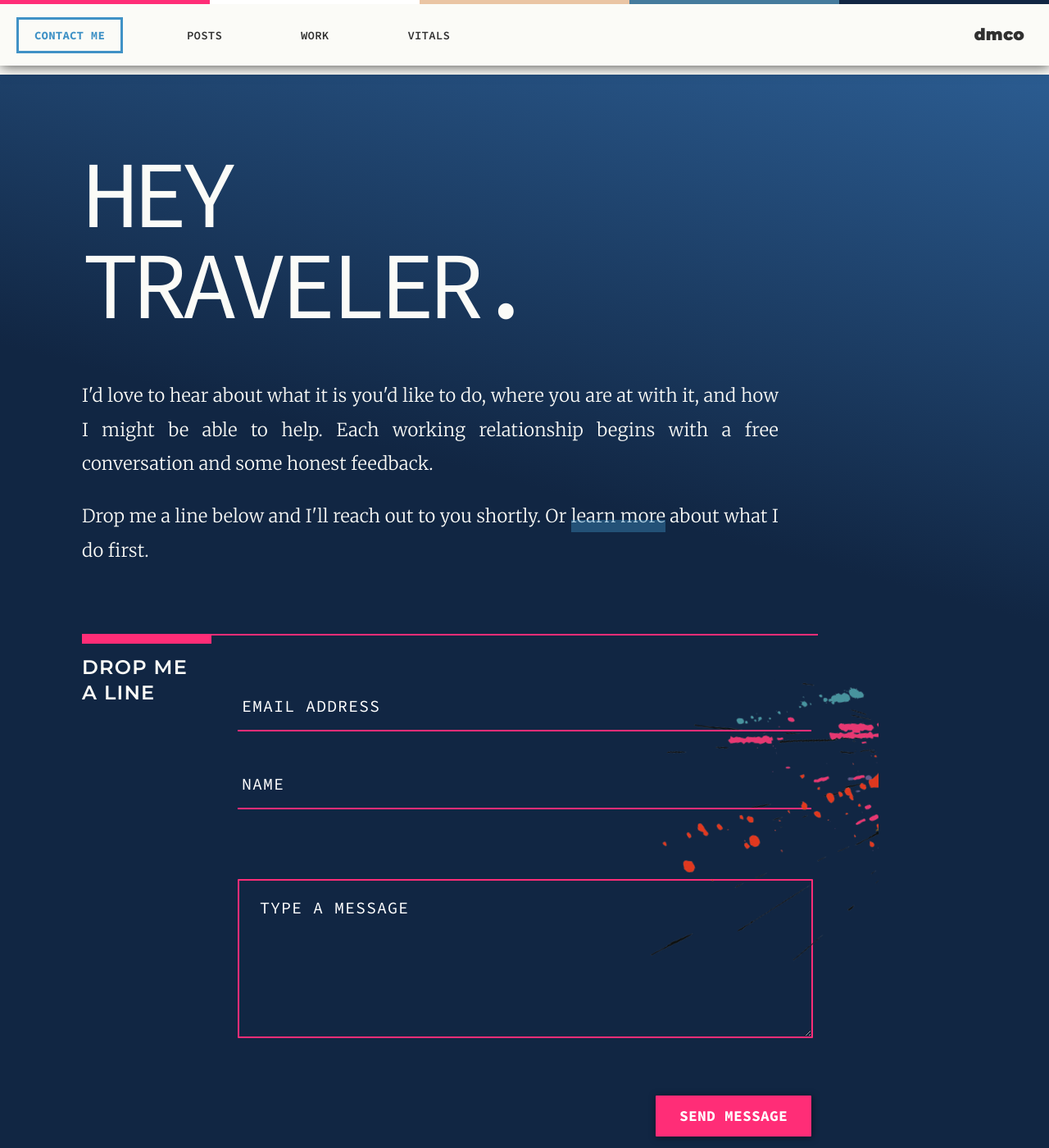
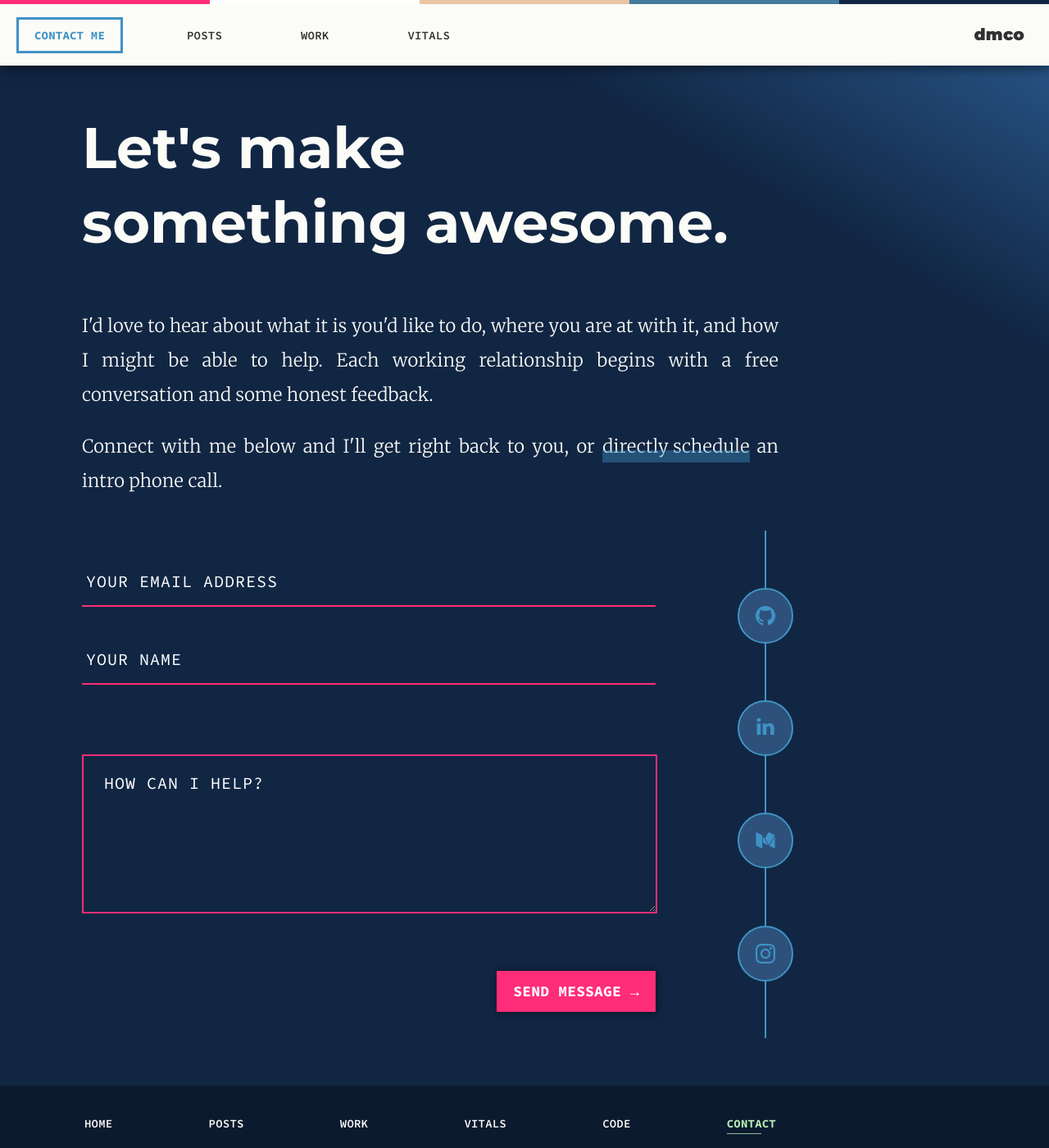
Before and after one commit to middletond/dmco, a Jekyll site: the page built from contact.html, in a window 1280 px wide and 1400 px high. Shown: the whole window at 82% size. Built offline with Jekyll 4.4.1, drawn with Linux system fonts in a browser that asks for light colours; some of the changed text lies outside the part shown.

Commit message:
Refined contact page

```diff
--- a/_includes/footer.html
+++ b/_includes/footer.html
@@ -1,5 +1,4 @@
 <footer class="dark-section" id="{{ page.nav }}Footer">
-	{% unless page.nofooter %}
 
 		{% include palette_bar.html %}
 
@@ -8,17 +7,22 @@
 			<div class="grid footer-actions">
 
 				<div class="hello-form grid-item">
+
+					{% if page.nav == 'contact' %}
+					<!-- <h3>Start a conversation.</h3> -->
+					{% else %}
 					<h3>Hi. Have an idea, <span class="mobile-break tablet"></span> project, or problem? <br />I love those things. Let me help.</h3>
+					{% endif %}
 
 					<form name="hello" class="hello" action="." method="get">
 						<div class="field text">
-							<input type="email" name="email" id="email_field" placeholder="Email Address" />
+							<input type="email" name="email" id="email_field" placeholder="Your Email Address" />
 						</div>
 						<div class="field text">
-							<input type="text" name="name" id="name_field" placeholder="Name" />
+							<input type="text" name="name" id="name_field" placeholder="Your Name" />
 						</div>
 						<div class="field textarea">
-							<textarea name="message" id="message_field" placeholder="Type a message"></textarea>
+							<textarea name="message" id="message_field" placeholder="How can I help?"></textarea>
 						</div>
 						<div class="button-block right">
 							<input class="button" type="submit" value="Send Message &rarr;" />
@@ -49,13 +53,11 @@
 					<li><a href="/work/" class="nav-item {% if page.nav == 'work' %}selected{% endif %}">Work</a></li>
 					<li><a href="/vitals/" class="nav-item {% if page.nav == 'vitals' %}selected{% endif %}">Vitals</a></li>
 					<li><a href="https://github.com/middletond?tab=repositories" target="_blank" class="nav-item">Code</a></li>
-					<li><a href="/contact/" class="nav-item">Contact</a></li>
+					<li><a href="/contact/" class="nav-item {% if page.nav == 'contact' %}selected{% endif %}">Contact</a></li>
 				</ul>
 			</nav>
 
 		</div>
 
-	{% endunless %}
-
 	<!-- credits here -->
 </footer>
--- a/_sass/_layout.scss
+++ b/_sass/_layout.scss
@@ -14,7 +14,7 @@
 	overflow: hidden;
 	position: relative;
 	z-index: 0;
-	min-height: 600px;
+	min-height: 500px;
 	&.no-footer {
 		margin-bottom: 0px;
 		.content {
--- a/_sass/_pages.scss
+++ b/_sass/_pages.scss
@@ -1,17 +1,29 @@
 // INDIVIDUAL PAGE STYLE ADJUSTMENTS
 
-#helloPage {
+#contactPage {
 	.dark-section {
-		padding-top: 20px;
+		// padding-top: 20px;
 		background: $navy;
 		background: linear-gradient(30deg, $navy 0%, $navy 70%, $darkblue 100%);
 	}
 	h1 {
-		color: $cream;
-	}
-	.social {
-		margin-top: 60px;
-		margin-bottom: 100px;
+			color: $cream;
+			font-family: "Montserrat", "Source Code Pro", sans-serif;
+			font-size: 70px;
+			font-weight: 700;
+			letter-spacing: -0em;
+			line-height: 1.3em;
+			text-transform: none;
+			text-align: left;
+			@include below($break-large) { font-size: 60px;}
+			// @include below($break-mobile-nav) { font-size: 35px;}
+			@include below($break-medium) { font-size: 54px; }
+			@include below($break-small) {
+				font-size: 50px;
+				margin-top: 40px;
+				margin-bottom: 50px;
+			}
+			@include below($break-tiny) {font-size: 45px;}
 	}
 	.lantern {
 		margin: 0px;
@@ -50,76 +62,32 @@
 			width: 140px;
 		}
 	}
-	.paint-spatter {
-		top: -92px;
-		right: -220px;
-		z-index: -1;
-		@include below($break-headers) { display: none; }
-	}
-	h3 { // XXX needs major refactor but just wanna get it running
-		@include below($break-xx-large) {
-			margin-left: 50px !important;
-			margin-right: 50px !important;
-		}
-		@include below($break-x-large) {
-			margin-left: 25px !important;
-			margin-right: 25px !important;
-		}
-	}
-	h3, div#contact > *, div#credentials > * {
-		@include below($break-headers) {
-			max-width: $page-text-width;
-			margin-left: 100px !important;
-		}
-		@include below($break-large) {
-			margin-left: 50px !important;
-			margin-right: 50px !important;
-		}
-		@include below($break-medium) {
-			margin-left: 30px !important;
-			margin-right: 30px !important;
-		}
-	}
-	div#contact {
-		@include below($break-headers) {
-			background: linear-gradient(90deg, rgba(17,38,67,0.0) 0%,
-																				 rgba(17,38,67,0.5) 80%,
-																				 rgba(17,38,67,0.0) 100%);
-		}
-	}
-	div#credentials {
-		@include below($break-medium) {
-			.button-block { margin-bottom: 0px; }
-			.button {
-				display: block;
-				width: initial;
+	.contact-items {
+		margin-top: 50px;
+		margin-bottom: 0px;
+		.contact-item {
+			margin: 10px 0;
+			display: block;
+			color: lighten($blue, 10);
+			font-family: "Source Code Pro", monospace, sans-serif;
+	    letter-spacing: 0.0em;
+	    text-transform: uppercase;
+			font-size: 21px;
+			transition: 0.3s;
+			&:hover {
+				color: lighten($blue, 20);
 			}
-			.social { margin-bottom: 60px; }
-		}
-		@include below($break-small) {
-			.button-block { margin-top: 20px; }
 		}
 	}
 }
-#helloFooter { display: none;}
 
-#homePage {
-	.dark-section {
-		background: $navy;
-	}
-	h2#introduction {
-		margin-top: 0px;
-		margin-bottom: 0px;
-	}
-	.image#workBundle {
-		margin-top: 40px;
-		margin-bottom: -20px;
-		img {
-			margin-left: 50px;
-			min-width: 800px;
-			@include below($break-large) { margin-top: 30px; margin-left: 10px; }
-			@include below($break-small) { margin-left: -10px; }
-		}
+#contactFooter {
+	// blend the contact footer with main content above
+	margin-top: -100px;
+	&:before { background-image: none; }
+	.palette-bar { display: none; }
+	.content {
+		padding-top: 0px;
 	}
 }
 
--- a/contact.html
+++ b/contact.html
@@ -2,67 +2,28 @@
 layout: base
 nav: contact
 title: Hello
-js_files:
-- hello
 ---
 
-<section class="dark-section">
+<section class="dark-section top full">
     <div class="content">
 
-        <figure class="lantern">&nbsp;</figure>
+        <!-- <figure class="lantern">&nbsp;</figure> -->
 
-        <div class="heading-block plain">
-            <h1>Hey<br />Traveler.</h1>
-        </div>
+        <!-- <h1>Let's start a <br />conversation.</h1> -->
+        <h1>Let's make <br />something awesome.</h1>
 
         <p>I'd love to hear about what it is you'd like to do, where you are at with it, and how I might be able to help. Each working relationship begins with a free conversation and some honest feedback.</p>
 
-        <p>Drop me a line below and I'll reach out to you shortly. Or <a href="/about/">learn more</a> about what I do first.</p>
+        <p>Connect with me below and I'll get right back to you, or <a href="https://calendly.com/dmco/intro-call">directly schedule</a> an intro phone call.</p>
 
-        <div class="content-block center" id="contact">
+        <!-- <div class="contact-items">
+          <a href="tel:9166004645" class="contact-item">Phone: (916) 600-4645</a>
+          <a href="mailto:dave@davemiddleton.co" class="contact-item">Email: dave[at]davemiddleton.co</a>
+        </div> -->
 
-            <figure class="paint-spatter"></figure>
-            <h3><span>Drop Me A Line</span></h3>
-
-            <div class="hello-form">
-                <form name="hello" class="hello" method="get">
-                    <div class="field text">
-                        <input type="email" name="email" id="email_field" placeholder="Email Address" />
-                    </div>
-                    <div class="field text">
-                        <input type="text" name="name" id="name_field" placeholder="Name" />
-                    </div>
-                    <div class="field textarea">
-                        <textarea name="message" id="message_field" placeholder="Type a message"></textarea>
-                    </div>
-                    <div class="button-block right">
-                        <input class="button" type="submit" value="Send Message" />
-                    </div>
-                </form>
-            </div>
-
-        </div>
-
-        <div class="content-block center" id="credentials">
-
-            <h3 class="alt"><span>Credentials Etc</span></h3>
-
-            <div class="social">
-                <a class="social-item github" target="_blank"
-                   href="https://github.com/middletond"><i class="fa fa-github"></i></a>
-                <a class="social-item linkedin" target="_blank"
-                   href="https://www.linkedin.com/in/dave-middleton-92010957/"><i class="fa fa-linkedin"></i></a>
-                <a class="social-item twitter" target="_blank"
-                   href="https://twitter.com/aheartalight"><i class="fa fa-twitter"></i></a>
-                <a class="social-item instagram" target="_blank"
-                   href="http://instagram.com"><i class="fa fa-instagram"></i></a>
-            </div>
-
-            <div class="button-block right">
-                <a class="button" href="/assets/cv.pdf">View CV</a>
-            </div>
-
-        </div>
+        <!-- <div class="button-block left">
+          <a class="button large" href="tel:9166004645"><i class="fa fa-phone"></i> (916) 600-4645</a>
+        </div> -->
 
     </div>
 
```
Also changed, not shown: vitals.html (+0 -45 lines).
